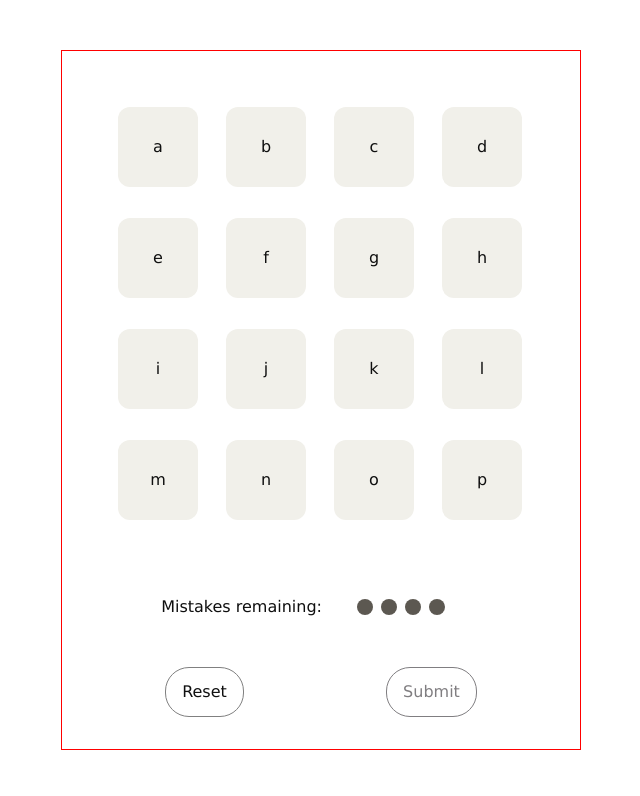
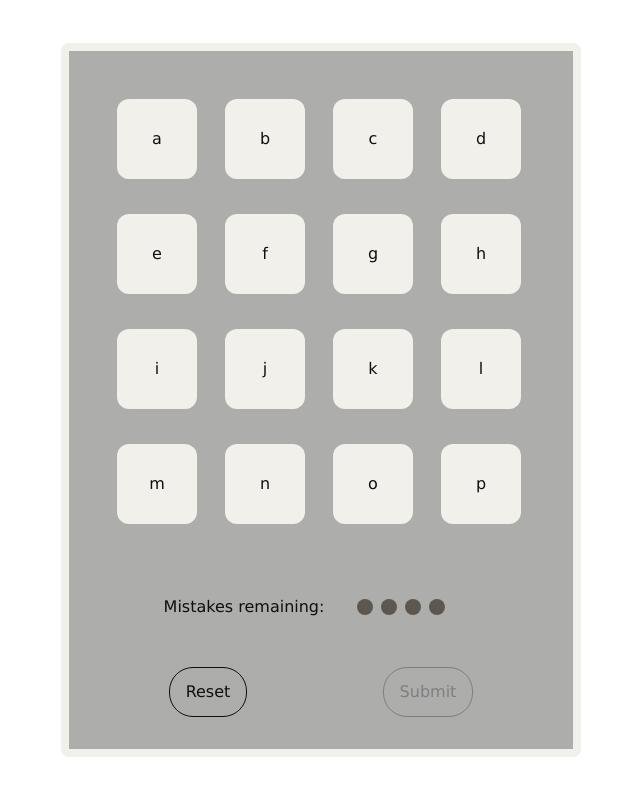
Before and after one commit to Sensationull/simple-connections, a React (Vite) app: page / in a window 1280 px wide. Shown: the top 796 px of the page, without its empty margins (319-959 px from the left). Built offline with nearby package versions, Linux system fonts and the light colour scheme.

Commit message:
added background color for main gameboard

```diff
--- a/src/game/GameContainer.css
+++ b/src/game/GameContainer.css
@@ -1,5 +1,7 @@
 .game-container {
-  border: 1px solid red;
+  border: .5rem solid var(--primary-word-tile-color);
+  border-radius: .5rem;
+  background-color: var(--secondary-background-color);
   width: 520px;
   padding: 2rem;
   display: flex;
--- a/src/game/Gameboard.css
+++ b/src/game/Gameboard.css
@@ -1,11 +1,14 @@
 .gameboard-container {
     height: 29rem;
     width: 100%;
-    padding: 1.5rem;
+    padding: 1rem;
     display: flex;
     flex-wrap: wrap;
     column-gap: 1.75rem;
     row-gap: 1.75rem;
-    /* We may need to revisit this as time goes on */
+    /*
+        We may need to revisit this as time goes on
+        This is not a robust solution for responsiveness
+    */
 
 }
--- a/src/game/Modal.css
+++ b/src/game/Modal.css
@@ -14,7 +14,6 @@
     elements inside the dialog.
 */
 .content-container {
-    border: 1px solid red;
     display: flex;
     flex-direction: column;
     padding: 2rem;
@@ -28,7 +27,6 @@
 }
 
 .modal-button-group {
-    border: 1px solid red;
     display: flex;
     justify-content: space-between;
 }
@@ -36,3 +34,11 @@
 .modal-button-group-single-button {
     justify-content: center;
 }
+
+.modal-button-group-single-button button {
+    border-radius: 1.5rem
+}
+
+.reset-button {
+    border-color: var(--primary-word-text-color);
+}
--- a/src/game/Modal.tsx
+++ b/src/game/Modal.tsx
@@ -37,7 +37,11 @@ const Modal = ({
   };
   return (
     <>
-      {shouldShowButton && <button onClick={openDialog}>Reset</button>}
+      {shouldShowButton && (
+        <button className="reset-button" onClick={openDialog}>
+          Reset
+        </button>
+      )}
       <dialog ref={dialogRef} className="modal">
         <section className="content-container">
           <h2
--- a/src/index.css
+++ b/src/index.css
@@ -2,6 +2,7 @@
 
 :root {
   --primary-background-color: rgb(255, 255, 255);
+  --secondary-background-color: rgb(173, 173, 171);
   --primary-word-tile-color: rgb(241,240,234);
   --primary-word-text-color: rgb(15,15,15);
   --selected-word-tile-color: rgb(92,88,81);
```
